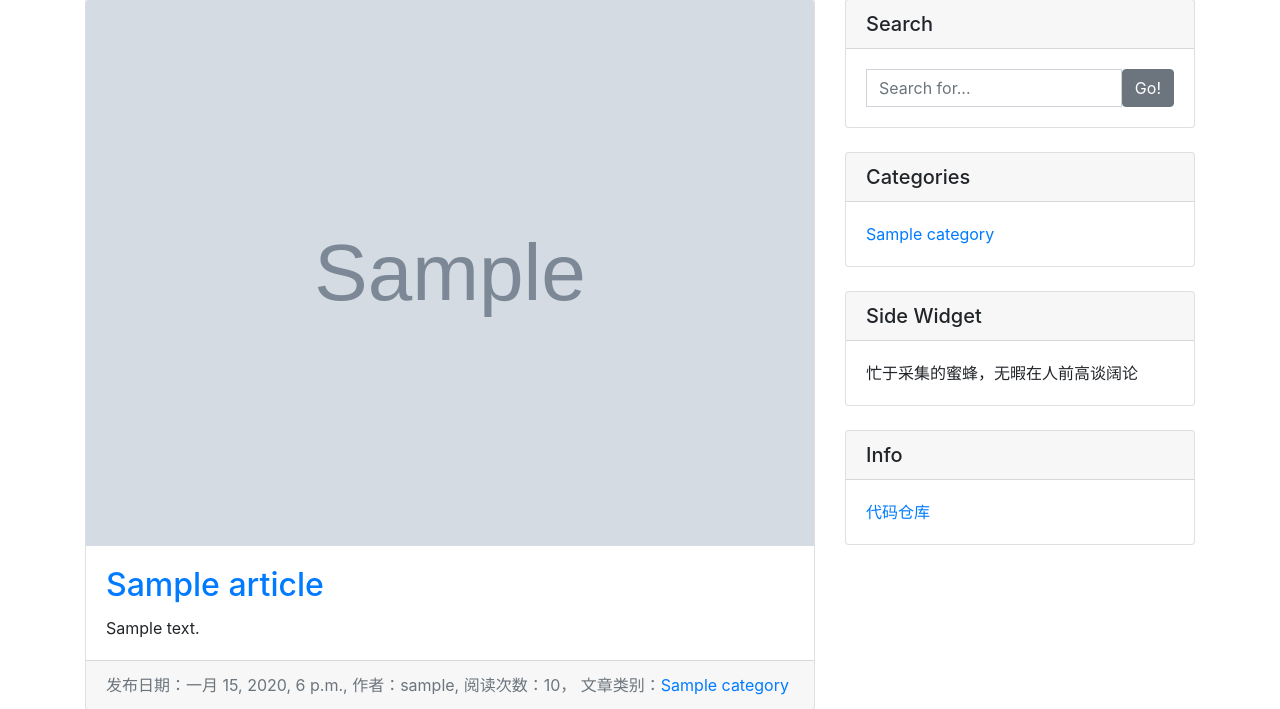
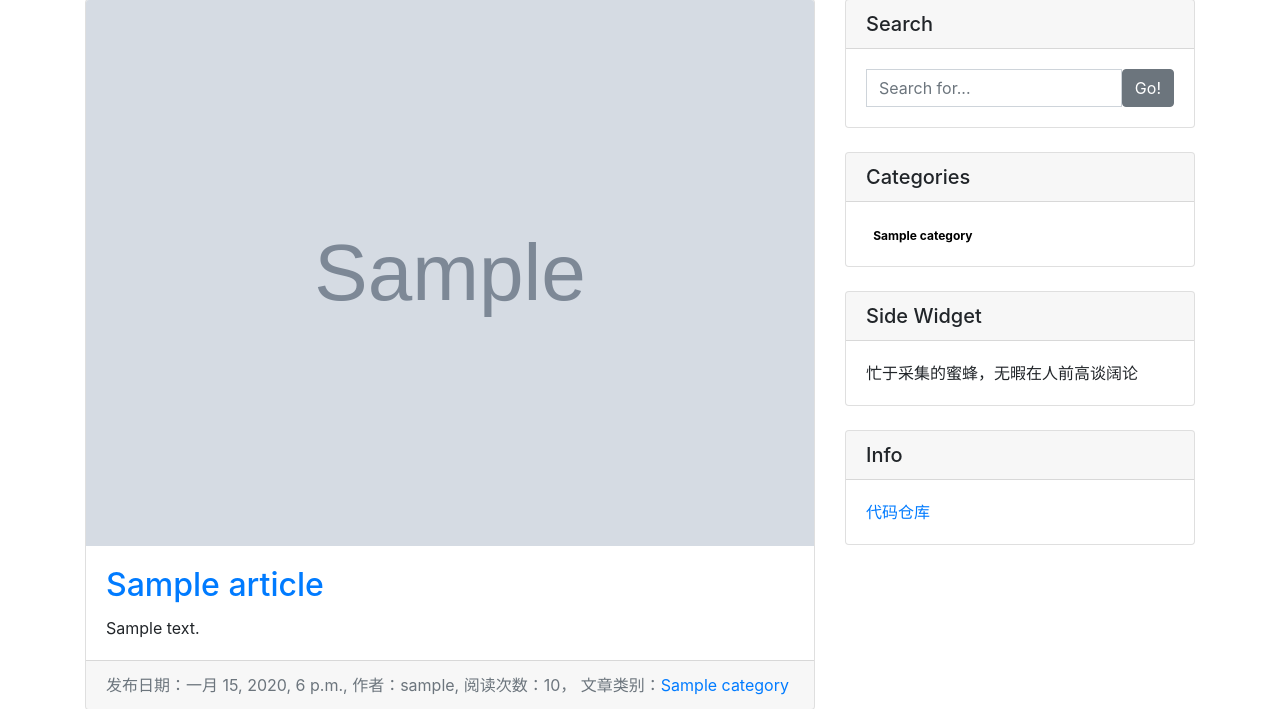
Before and after one commit to huakkai/djblog, a Django app: page / in a window 1280 px wide. Shown: the part 281-990 px from the top of the page. Run offline with Django 3.2, Linux system fonts and the light colour scheme; tables that the repository leaves empty hold one stand-in row (values such as "Sample post"); grey boxes marked "Sample" are stand-in pictures; some libraries are stand-ins or nearby versions.

Commit message:
徽章Badges

```diff
--- a/blog/models/category.py
+++ b/blog/models/category.py
@@ -2,7 +2,16 @@ from django.db import models
 
 
 class Category(models.Model):
+    STYLE_CHOICES=[
+        ('badge-default', 'badge-default'),
+        ('badge-primary', 'badge-primary'),
+        ('badge-success', 'badge-success'),
+        ('badge-info', 'badge-info'),
+        ('badge-warning', 'badge-warning'),
+        ('badge-danger', 'badge-danger'),
+    ]
     name = models.CharField('Blog Category', max_length=100)
+    style = models.CharField(choices=STYLE_CHOICES, default='badge-default', max_length=100, verbose_name='Style')
     index = models.IntegerField(default=1, verbose_name='Sequence')
 
     class Meta:
--- a/templates/base.html
+++ b/templates/base.html
@@ -106,14 +106,12 @@
                 <h5 class="card-header">Categories</h5>
                 <div class="card-body">
                     <div class="row">
-                        <div class="col-lg-6">
-                            <ul class="list-unstyled mb-0">
-                                {% for category in category %}
-                                    <li>
-                                        <a href="/category/{{ category.id }}">{{ category.name }}</a>
-                                    </li>
-                                {% endfor %}
-                            </ul>
+                        <div class="col-lg-12">
+                            {% for category in category %}
+                                <span class="badge badge-pill {{ category.style }}">
+                                    <a href="/category/{{ category.id }}" style="color: black">{{ category.name }}</a>
+                                </span>
+                            {% endfor %}
                         </div>
                     </div>
                 </div>
```
Also changed, not shown: blog/migrations/0003_category_style.py (added).
